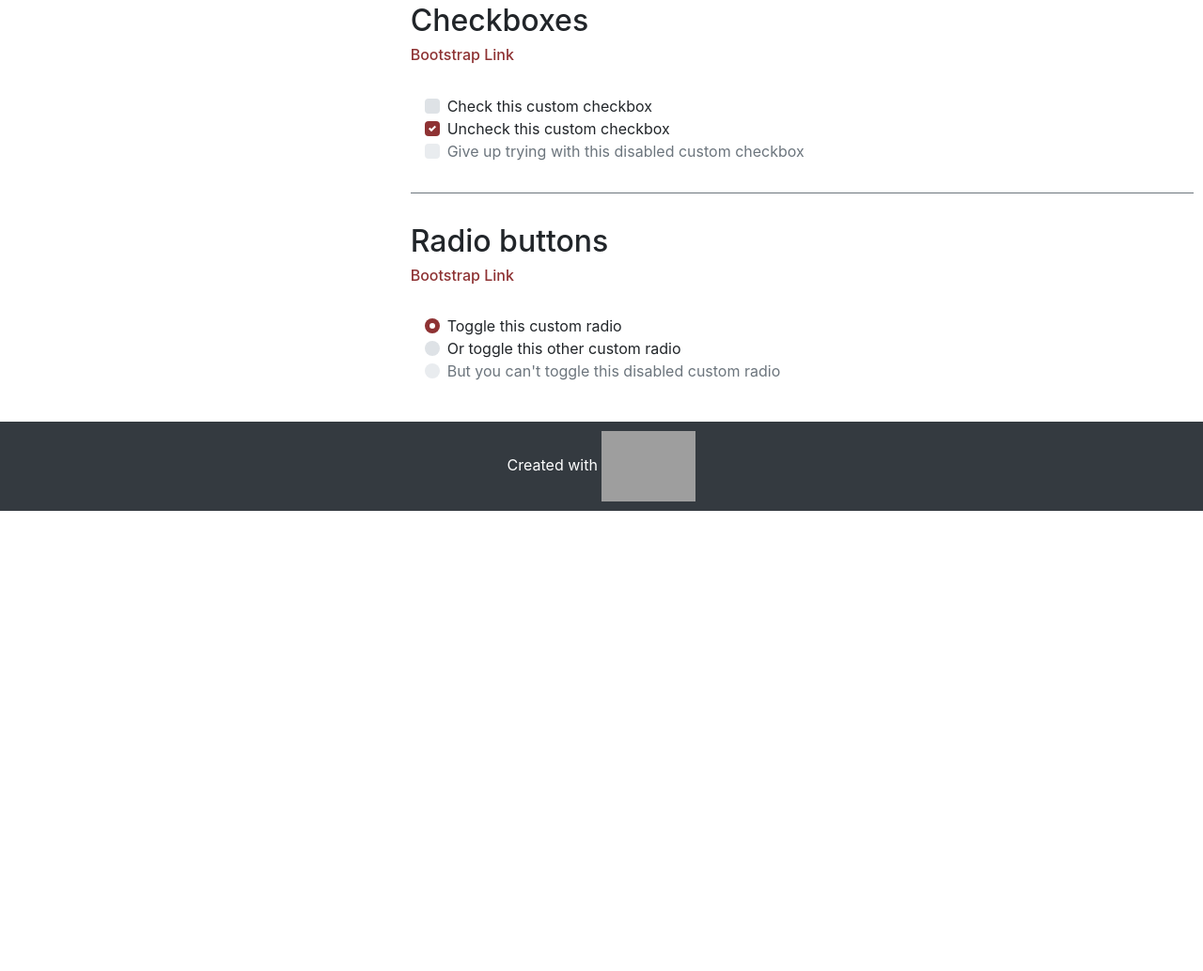
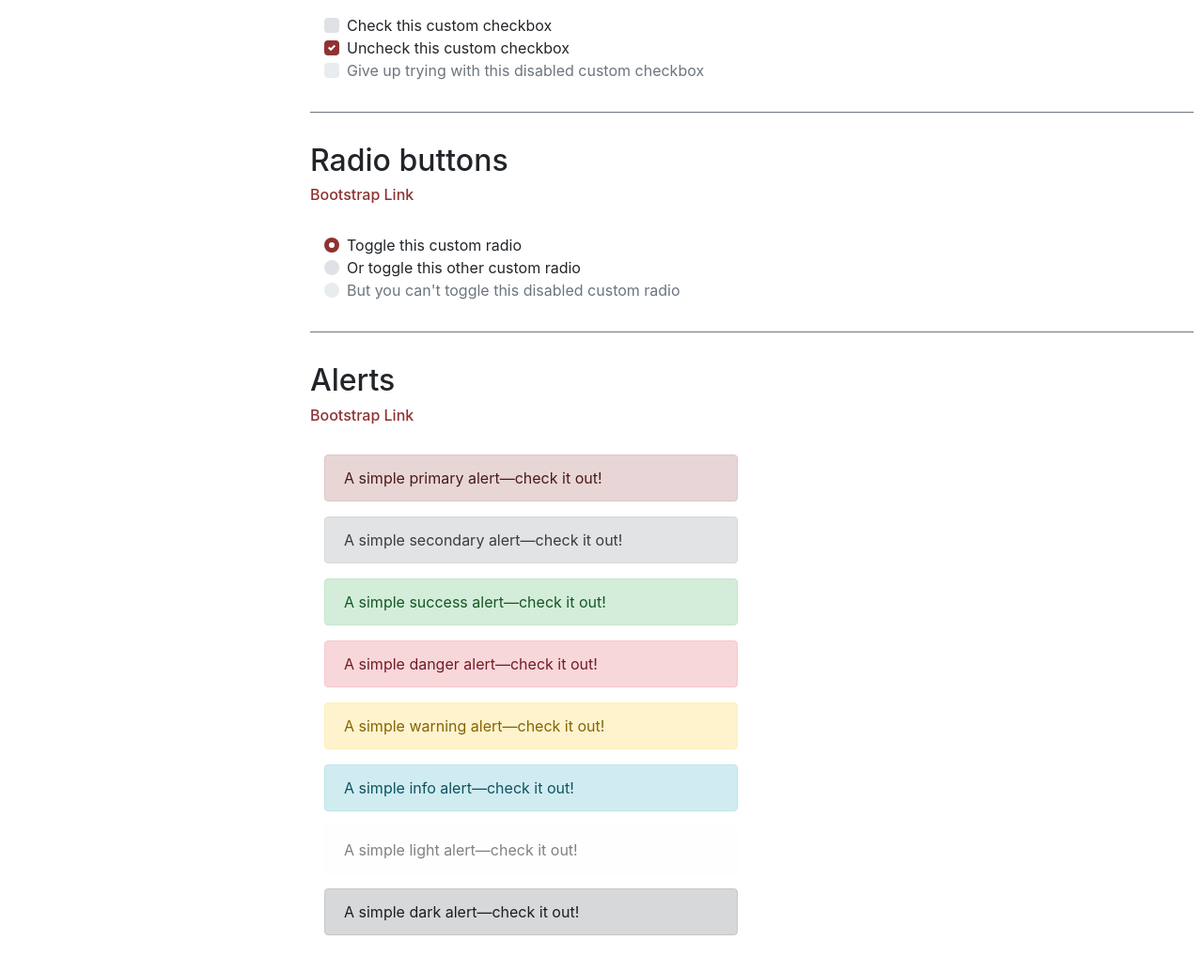
Before and after one commit to josephshambrook/RMS-forms, a website: page index.html in a window 1280 px wide. Shown: the part 1756-2790 px from the top of the page at 94% size. Before the commit the page ends 2300 px from the top, so only its background shows below. Drawn offline with Linux system fonts and the light colour scheme; grey boxes are pictures that could not be loaded.

Commit message:
Add alerts; update links; update README

```diff
--- a/index.html
+++ b/index.html
@@ -28,8 +28,9 @@
           <a class="nav-link" href="#section-buttons">Buttons</a>
           <a class="nav-link" href="#section-dropdowns">Dropdowns</a>
           <a class="nav-link" href="#section-inputs">Inputs</a>
-          <a class="nav-link" href="#section-checkbox">Checkboxes</a>
-          <a class="nav-link" href="#section-radio">Radio buttons</a>
+          <a class="nav-link" href="#section-checkboxes">Checkboxes</a>
+          <a class="nav-link" href="#section-radios">Radio buttons</a>
+          <a class="nav-link" href="#section-alerts">Alerts</a>
         </nav>
       </nav>
     </aside>
@@ -43,7 +44,7 @@
 
         <p>The <code>rms.css</code> file inside <code>dist/css</code> contains the compiled Bootstrap CSS + RMS customisations, and needs to be included in projects using these components.</p>
 
-        <p>Every component here is compatible with Bootstrap's customisation capabilities, such as sizing and colours. This styleguide does not go through all of the possible examples, as Bootstrap details them way better. To see them all, <a href="http://getbootstrap.com/docs/4.1">view Bootstrap's full documentation</a>.</p>
+        <p>Every component here is compatible with Bootstrap's customisation capabilities, such as sizing and colours. This styleguide does not go through all of the possible examples, as Bootstrap details them way better. To see them all, <a href="http://getbootstrap.com/docs/4.1">view Bootstrap's full documentation</a>, or click the Bootstrap link below each component's title.</p>
 
         <p>Note: Some of the examples are inside containers with a fixed width, to prevent them from spanning unusually wide.</p>
       </div>
@@ -139,7 +140,7 @@
         </div>
       </div>
 
-      <div id="section-checkbox">
+      <div id="section-checkboxes">
         <h2>Checkboxes</h2>
         <h6>
           <a href="http://getbootstrap.com/docs/4.1/components/forms/#checkboxes-and-radios">Bootstrap Link</a>
@@ -149,7 +150,7 @@
 
           <div class="container">
             <div class="row">
-              <div class="col-6 col-xs-12 col-sm-12">
+              <div class="col-lg-6 col-xs-12 col-sm-12">
                 <form>
 
                   <div class="custom-control custom-checkbox">
@@ -174,7 +175,7 @@
         </div>
       </div>
 
-      <div id="section-radio">
+      <div id="section-radios">
         <h2>Radio buttons</h2>
         <h6>
           <a href="http://getbootstrap.com/docs/4.1/components/forms/#checkboxes-and-radios">Bootstrap Link</a>
@@ -184,7 +185,7 @@
 
           <div class="container">
             <div class="row">
-              <div class="col-6 col-xs-12 col-sm-12">
+              <div class="col-lg-6 col-xs-12 col-sm-12">
                 <form>
 
                   <div class="custom-control custom-radio">
@@ -209,6 +210,49 @@
         </div>
       </div>
 
+      <div id="section-alerts">
+        <h2>Alerts</h2>
+        <h6>
+          <a href="http://getbootstrap.com/docs/4.1/components/alerts/">Bootstrap Link</a>
+        </h6>
+
+        <div class="section-example">
+
+          <div class="container">
+            <div class="row">
+              <div class="col-lg-6 col-xs-12 col-sm-12">
+
+                <div class="alert alert-primary" role="alert">
+                  A simple primary alert—check it out!
+                </div>
+                <div class="alert alert-secondary" role="alert">
+                  A simple secondary alert—check it out!
+                </div>
+                <div class="alert alert-success" role="alert">
+                  A simple success alert—check it out!
+                </div>
+                <div class="alert alert-danger" role="alert">
+                  A simple danger alert—check it out!
+                </div>
+                <div class="alert alert-warning" role="alert">
+                  A simple warning alert—check it out!
+                </div>
+                <div class="alert alert-info" role="alert">
+                  A simple info alert—check it out!
+                </div>
+                <div class="alert alert-light" role="alert">
+                  A simple light alert—check it out!
+                </div>
+                <div class="alert alert-dark" role="alert">
+                  A simple dark alert—check it out!
+                </div>
+
+              </div>
+            </div>
+          </div>
+        </div>
+      </div>
+
     </main>
 
     <footer class="footer">
--- a/src/scss/rms-guide.scss
+++ b/src/scss/rms-guide.scss
@@ -12,7 +12,7 @@
 
 @media (min-width: 576px) {
   .guide-layout {
-    grid-template-columns: 4fr 8fr;
+    grid-template-columns: 3fr 9fr;
   }
 
   nav, footer {
```
Also changed, not shown: README.md, dist/css/rms-guide.css.
